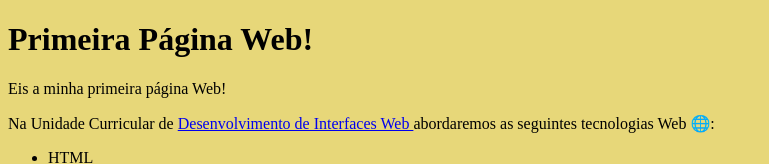
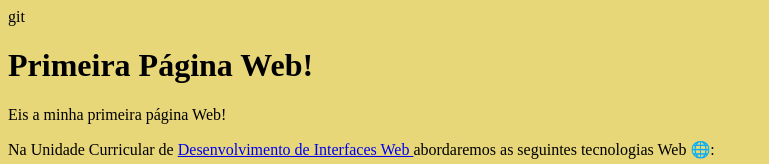
Before and after one commit to MartimSWilson/MartimSWilson.github.io, a plain HTML site: page index.html in a window 1280 px wide. Shown: the top 164 px of the page, without its empty margins (0-769 px from the left). Drawn offline with Linux system fonts and the light colour scheme.

Commit message:
primeira página web

```diff
--- a/index.html
+++ b/index.html
@@ -7,6 +7,8 @@
     <link rel="stylesheet" href="styles.css" />
 </head>
 <body>
+    <nav>git
+    </nav>
     <header>
         <h1>Primeira Página Web!</h1>
     </header>
```
